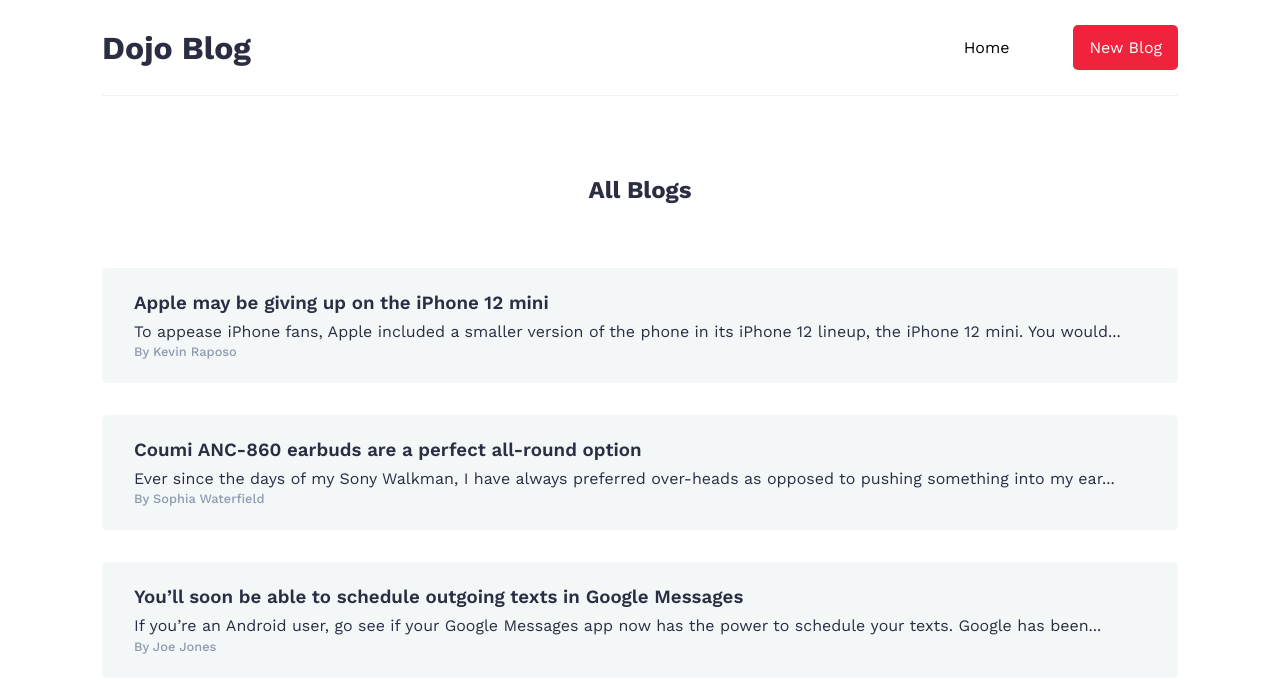
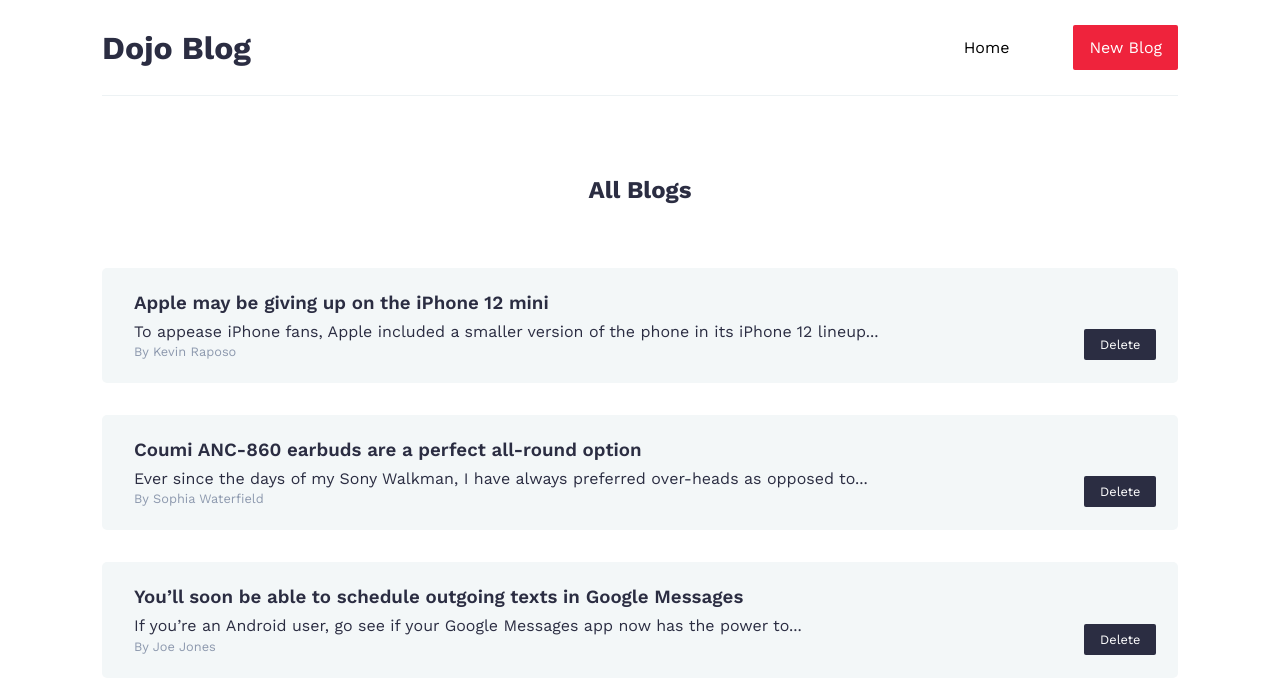
Before and after one commit to thusharathiwanka/Dojo-blog, a React (Create React App) app: page / in a window 1280 px wide. Shown: the top 694 px of the page. Built offline with nearby package versions, Linux system fonts and the light colour scheme.

Commit message:
CREATE: blog delete added

```diff
--- /dev/null
+++ b/src/components/BlogPreview.js
@@ -0,0 +1,22 @@
+const BlogPreview = ({ blogs, handleDelete }) => {
+  return (
+    <div className="blogs-content">
+      {blogs.map((blog) => (
+        <div className="blog-preview" key={blog.id}>
+          <h3>{blog.title}</h3>
+          <p>{blog.content}</p>
+          <p>By {blog.author}</p>
+          <button
+            onClick={() => {
+              handleDelete(blog.id);
+            }}
+          >
+            Delete
+          </button>
+        </div>
+      ))}
+    </div>
+  );
+};
+
+export default BlogPreview;
--- a/src/components/Home.js
+++ b/src/components/Home.js
@@ -1,4 +1,5 @@
 import { useState } from "react";
+import BlogPreview from "./BlogPreview";
 
 const Home = () => {
   const [blogs, setBlogs] = useState([
@@ -6,14 +7,14 @@ const Home = () => {
       id: 1,
       title: "Apple may be giving up on the iPhone 12 mini",
       content:
-        "To appease iPhone fans, Apple included a smaller version of the phone in its iPhone 12 lineup, the iPhone 12 mini. You would...",
+        "To appease iPhone fans, Apple included a smaller version of the phone in its iPhone 12 lineup...",
       author: "Kevin Raposo",
     },
     {
       id: 2,
       title: "Coumi ANC-860 earbuds are a perfect all-round option",
       content:
-        "Ever since the days of my Sony Walkman, I have always preferred over-heads as opposed to pushing something into my ear...",
+        "Ever since the days of my Sony Walkman, I have always preferred over-heads as opposed to...",
       author: "Sophia Waterfield",
     },
     {
@@ -21,21 +22,20 @@ const Home = () => {
       title:
         "You’ll soon be able to schedule outgoing texts in Google Messages",
       content:
-        "If you’re an Android user, go see if your Google Messages app now has the power to schedule your texts. Google has been...",
+        "If you’re an Android user, go see if your Google Messages app now has the power to...",
       author: "Joe Jones",
     },
   ]);
 
+  const handleDelete = (blogID) => {
+    const newBlogs = blogs.filter((blog) => blog.id !== blogID);
+    setBlogs(newBlogs);
+  };
+
   return (
     <div className="home-content">
       <h2>All Blogs</h2>
-      {blogs.map((blog) => (
-        <div className="blog-preview" key={blog.id}>
-          <h3>{blog.title}</h3>
-          <p>{blog.content}</p>
-          <p>By {blog.author}</p>
-        </div>
-      ))}
+      <BlogPreview blogs={blogs} handleDelete={handleDelete} />
     </div>
   );
 };
--- a/src/index.css
+++ b/src/index.css
@@ -31,6 +31,7 @@ nav {
   display: flex;
   justify-content: space-between;
   align-items: center;
+  flex-wrap: wrap;
   border-bottom: 1px solid #edf2f4;
   margin-bottom: 5rem;
 }
@@ -46,10 +47,14 @@ nav {
   color: black;
 }
 
+.nav-links a:nth-child(1):hover {
+  color: #8d99ae;
+}
+
 .nav-links a:nth-child(2) {
   background: #ef233c;
   color: white;
-  border-radius: 5px;
+  border-radius: 2px;
   transition: background 0.3s ease-in-out;
   white-space: nowrap;
 }
@@ -71,6 +76,7 @@ nav {
   border-radius: 5px;
   cursor: pointer;
   transition: all 0.3s ease-in-out;
+  position: relative;
 }
 
 .blog-preview:hover,
@@ -83,9 +89,27 @@ nav {
   font-weight: 600;
 }
 
-.blog-preview p:last-child {
+.blog-preview p:nth-child(3),
+.blog-preview button {
   font-size: 0.8rem;
-  font-weight: 500;
   padding-top: 0.2rem;
   color: #8d99ae;
 }
+
+.blog-preview button {
+  position: absolute;
+  bottom: 20%;
+  right: 2%;
+  outline: none;
+  border: none;
+  background: #2b2d42;
+  color: white;
+  padding: 0.5rem 1rem;
+  border-radius: 2px;
+  cursor: pointer;
+  transition: background 0.3s ease-in-out;
+}
+
+.blog-preview button:hover {
+  background: #3e415d;
+}
```
